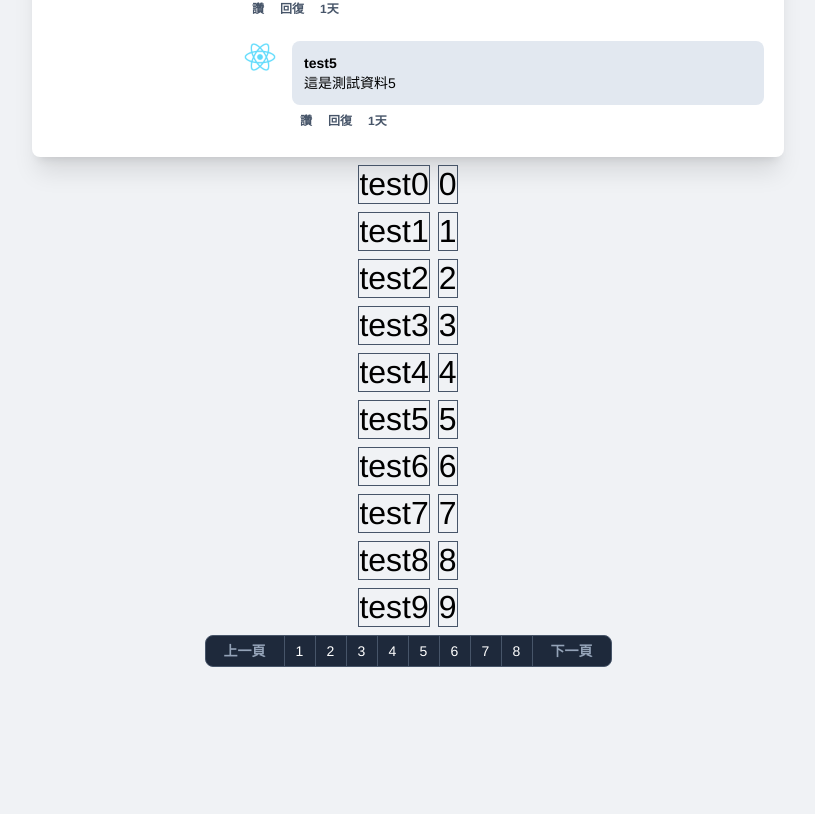
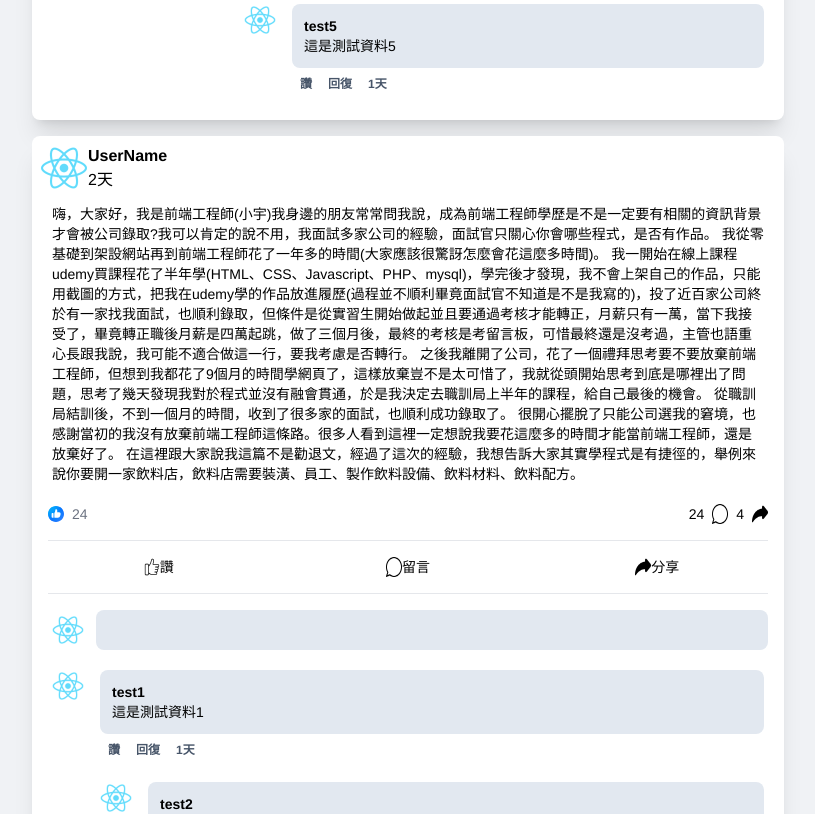
Before and after one commit to 109318093/facebookfront, a React (Create React App) app: page /app/HeaderArea in a window 1280 px wide. Shown: the part 1875-2689 px from the top of the page, without its empty margins (254-1069 px from the left). Before the commit the page ends 2550 px from the top, so only its background shows below. Built offline with nearby package versions, Linux system fonts and the light colour scheme.

Commit message:
新增使用者簡介小視窗完成

```diff
--- a/src/MainArea/MainArea.js
+++ b/src/MainArea/MainArea.js
@@ -1,9 +1,10 @@
 import React from "react";
 import './MainArea.css';
 import { Link } from 'react-router-dom'
-import { useState, useEffect } from "react"
+import { useState, useEffect, useRef } from "react"
 import PostContain from "../PostContain/PostContain";
 import PaginationContain from "../PaginationContain/PaginationContain";
+import UserTagContain from "../PostContain/UserTagContain";
 const serverUrl = process.env.PUBLIC_URL
 
 const data = [];
@@ -16,6 +17,12 @@ console.log(data)
 function MainArea() {
     const [testData, setTest] = useState(data.slice(0, 10));
     const [currPage, setCurrPage] = useState(1)
+    // 控制使用者簡介顯示
+    const [showUserTag, setShowUserTag] = useState(false)
+    // 元素位置紀錄目前hover
+    const [userTagPosition, setUserTagPosition] = useState({top: 0, left: 0})
+    // 先建立一個名為userTagRef的Ref當UserTag裡面對應的ref={userTagRef}渲染後userTagRef裡面就會存放那個ref裡面的元素內容
+    const userTagRef = useRef(null);
     console.log(testData)
     // useEffect(() => {
     //     const newData = data.slice(0, 10);
@@ -23,6 +30,20 @@ function MainArea() {
     // }, []);
     return(
         <div className="Main grid grid-cols-3 gap-2 justify-center ">
+            {/* <div className="w-screen h-full z-10 fixed flex items-center justify-center">
+                <div className="w-screen h-full z-40 bg-black opacity-20"></div>
+                <div className="w-96 h-auto bg-white opacity-100 z-50 fixed rounded-lg">
+                    213
+                    213
+                    213
+                    213
+                    213
+                    <div>
+                    213
+                    </div>
+                </div>
+            </div> */}
+
             <div className="Lside sticky mr-11 max-h-[1rem] top-[10%] lg:block hidden">
                 <div className="Upper">
                     <ul className="profile">
@@ -137,8 +158,20 @@ function MainArea() {
                     </div>
                 </div>
                 <div className="post m-2 max-w-4xl">
-                    <PostContain />
-                    <PaginationContain data={data} setTest={setTest} testData={testData} currPage={currPage} setCurrPage={setCurrPage}/>
+                    <PostContain
+                        setShowUserTag={setShowUserTag}
+                        setUserTagPosition={setUserTagPosition}
+                    />
+                    <PostContain
+                        setShowUserTag={setShowUserTag}
+                        setUserTagPosition={setUserTagPosition}
+                    />
+                    {/* <PaginationContain data={data} setTest={setTest} testData={testData} currPage={currPage} setCurrPage={setCurrPage}/> */}
+                    {/* <div> */}
+                        {showUserTag && (
+                            <UserTagContain userTagPosition={userTagPosition} setShowUserTag={setShowUserTag} showUserTag={showUserTag} userTagRef={userTagRef} />
+                        )}
+                    {/* </div> */}
                 </div>
             </div>
             <div className="friend-list lg:block hidden sticky max-h-[40rem] top-[10%]">
--- a/src/PaginationContain/PaginationContain.js
+++ b/src/PaginationContain/PaginationContain.js
@@ -34,7 +34,6 @@ function PaginationContain ({data,setTest,testData,currPage,setCurrPage}) {
                 <button className="list-none text-sm w-[5rem] h-[2rem] bg-slate-800 border border-slate-600 flex items-center justify-center rounded-r-lg hover:bg-slate-600 text-slate-400 hover:text-white font-bold"onClick={() => getData(currPage+1)}>下一頁</button>
             </div>
         </div>
-
     )
 }
 
--- a/src/PostContain/MessagesContain.js
+++ b/src/PostContain/MessagesContain.js
@@ -3,7 +3,17 @@ import { Link } from 'react-router-dom'
 import { v4 } from "uuid";
 const serverUrl = process.env.PUBLIC_URL
 
-function MessagesContain ({id,name,conten,comment,setMsg}) {
+function MessagesContain ({id,name,conten,comment,setMsg,setShowUserTag,setUserTagPosition}) {
+
+    function showUserTag(e) {
+        const tagPosition = e.target.getBoundingClientRect();
+        setShowUserTag(true)
+        setUserTagPosition({ top: tagPosition.top, left: tagPosition.left})
+    }
+
+    function unShowUserTag() {
+        setShowUserTag(false)
+    }
 
     const [showReply, setShowReply] = useState(false); // 初始化状态
     // 顯示回覆對話框
@@ -82,7 +92,9 @@ function MessagesContain ({id,name,conten,comment,setMsg}) {
     return(
         <div className="w-full">
             <div className="flex items-top gap-2 m-2 w-auto">
-                <img className="max-w-[2rem] max-h-[2rem] m-1" src={serverUrl + '/logo192.png'}></img>
+                <div>
+                    <img className="max-w-[2rem] max-h-[2rem] m-1" src={serverUrl + '/logo192.png'} onMouseOver={(e) => showUserTag(e)} onMouseLeave={unShowUserTag}></img>
+                </div>
                 <div className="m-1 w-full">
                     <div className=" justify-center items-center p-3 text-left bg-slate-200 rounded-lg">
                         <div className="text-sm font-semibold cursor-pointer">{name}</div>
@@ -123,7 +135,14 @@ function MessagesContain ({id,name,conten,comment,setMsg}) {
                 comment.map((msg) => {
                     return (
                     <div className="ml-12" key={msg.id}>
-                        <MessagesContain id={msg.id} name={msg.name} conten={msg.conten} comment={msg.items} setMsg={setMsg} />
+                        <MessagesContain
+                            id={msg.id} name={msg.name}
+                            conten={msg.conten}
+                            comment={msg.items}
+                            setMsg={setMsg}
+                            setShowUserTag={setShowUserTag}
+                            setUserTagPosition={setUserTagPosition}
+                        />
                     </div>
                     );
                 })
--- a/src/PostContain/PostContain.js
+++ b/src/PostContain/PostContain.js
@@ -50,9 +50,10 @@ const comments = [
             ],
         }],
     },
+
 ];
 
-function PostContain() {
+function PostContain({setShowUserTag, setUserTagPosition}) {
     const [msgs, setMsg] = useState(comments)
     function messageChang(e) {
         console.log(e.target.innerText)
@@ -69,11 +70,24 @@ function PostContain() {
             msgContain.classList.add('overflow-hidden')
         }
     }
+
+    function showUserTag(e) {
+        // 取得目前hover的元素位置資料以及高度寬度
+        const tagPosition = e.target.getBoundingClientRect();
+        setShowUserTag(true)
+        // 設定使用者簡介位置
+        setUserTagPosition({ top: tagPosition.top, left: tagPosition.left})
+    }
+
+    function unShowUserTag() {
+        setShowUserTag(false)
+    }
+
     return(
         <div className="post-container bg-white flex rounded-lg shadow-xl mt-4 p-2 grid grid-cols-1">
-            <button class="opacity-0 translate-y-96 bg-slate-500 transition duration-1000 hover:translate-y-0 hover:opacity-100">Button A</button>
+            {/* <button class="opacity-0 translate-y-96 bg-slate-500 transition duration-1000 hover:translate-y-0 hover:opacity-100">Button A</button> */}
             <div className="flex items-center">
-                <img className="w-[3rem]" src={serverUrl + '/logo192.png'}></img>
+                <img className="w-[3rem]" src={serverUrl + '/logo192.png'} onMouseOver={(e) => showUserTag(e)} onMouseLeave={unShowUserTag}></img>
                 <div className="grid justify-items-start text-base">
                     <Link className="font-semibold" to="/LoginPage">UserName</Link>
                     <span>2天</span>
@@ -139,6 +153,8 @@ function PostContain() {
                     conten={msg.conten}
                     comment={msg.items}
                     setMsg={setMsg}
+                    setShowUserTag={setShowUserTag}
+                    setUserTagPosition={setUserTagPosition}
                 />
             ))}
         </div>
--- /dev/null
+++ b/src/PostContain/UserTagContain.js
@@ -0,0 +1,77 @@
+import React from "react";
+import { useRef, useEffect } from "react";
+import { Link } from 'react-router-dom'
+const serverUrl = process.env.PUBLIC_URL
+function UserTagContain({userTagPosition, setShowUserTag, showUserTag, userTagRef}) {
+
+    // 追蹤目前hover的元素位置
+    useEffect(() => {
+        // 檢查userTagRef元素是否渲染完成
+        if(userTagRef.current) {
+            // 渲染完成後就可以透過userTagRef.current取得該元素的內容
+            const tagHight = userTagRef.current.clientHeight
+            const tagLeft = userTagRef.current.clientWidth
+            const userTagHight = userTagPosition.top - tagHight
+            const userTagLeft = userTagPosition.left - tagLeft/2.5
+
+            // 設定使用者簡介的style
+            userTagRef.current.style.position  = "fixed"
+            userTagRef.current.style.top = userTagHight+"px"
+            userTagRef.current.style.left = userTagLeft+"px"
+        }
+
+    },[showUserTag])
+
+    // 顯示使用者簡介
+    function showContain () {
+        setShowUserTag(true)
+    }
+
+    // 隱藏使用者簡介
+    function unShowContain() {
+        setShowUserTag(false)
+    }
+
+    return(
+        // 必須加入ref屬性他是react操作他的虛擬DOM的物件渲染完成後他會講整個DOM存放入userTagRef裡面
+        <div ref={userTagRef} className={`bg-white absolute rounded-lg shadow-xl`} onMouseOver={showContain} onMouseLeave={unShowContain}>
+            <div className="m-2">
+                <div className="flex items-center justify-start gap-2 m-1">
+                    <img className="w-[3rem] m-2" src={serverUrl + '/logo192.png'}></img>
+                    <div className="text-sm">
+                        <div className="m-1 font-semibold text-left"><Link>userName</Link></div>
+                        <div className="m-1 flex items-center justify-start gap-2 text-sm">
+                            <img className="w-[1rem]" src={serverUrl + '../images/home.png'}></img>
+                            <div className="text-center flex items-center text-sm">現居<span className="font-semibold  text-center text-sm">桃園市桃園區</span></div>
+                        </div>
+                        <div className="m-1 flex items-center justify-start gap-2 ">
+                            <img className="w-[1rem]" src={serverUrl + '../images/shop.png'}></img>
+                            <div className="text-center flex items-center text-sm">曾在台積電工作</div>
+                        </div>
+                    </div>
+                </div>
+                <div className="flex items-center justify-center gap-2 text-base">
+                    <div className="bg-gray-200 rounded-lg p-1 w-[8rem] flex items-center justify-center hover:bg-gray-300">
+                        <div className="flex items-center gap-1 cursor-pointer">
+                            <img className="w-[1rem]" src={serverUrl + '../images/chat.png'}></img>
+                            <span className="font-semibold">發送訊息</span>
+                        </div>
+                    </div>
+                    <div className="flex items-center justify-center bg-sky-500 rounded-lg p-1 w-[6rem] hover:bg-sky-600 cursor-pointer">
+                        <div className="flex items-center justify-center gap-2">
+                            <img className="w-[1rem]" src={serverUrl + '../images/user.png'}></img>
+                            <span className="font-semibold text-white">加朋友</span>
+                        </div>
+                    </div>
+                    <div className="flex items-center justify-center bg-gray-200 rounded-lg p-1 w-[3rem] hover:bg-gray-300 cursor-pointer">
+                        <div className="flex items-center justify-center gap-1">
+                            <span className="font-semibold">...</span>
+                        </div>
+                    </div>
+                </div>
+            </div>
+        </div>
+    )
+}
+
+export default UserTagContain
```
